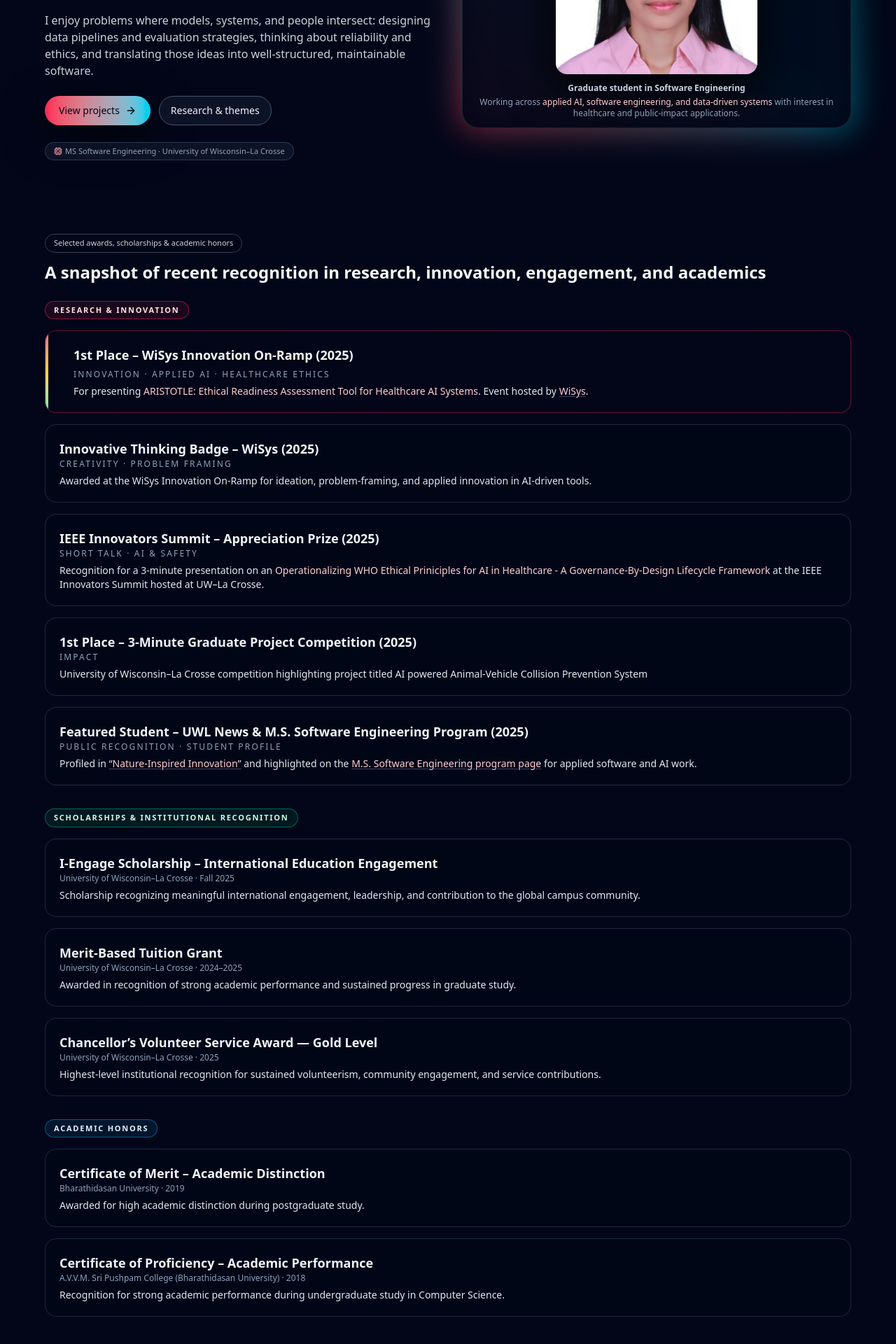
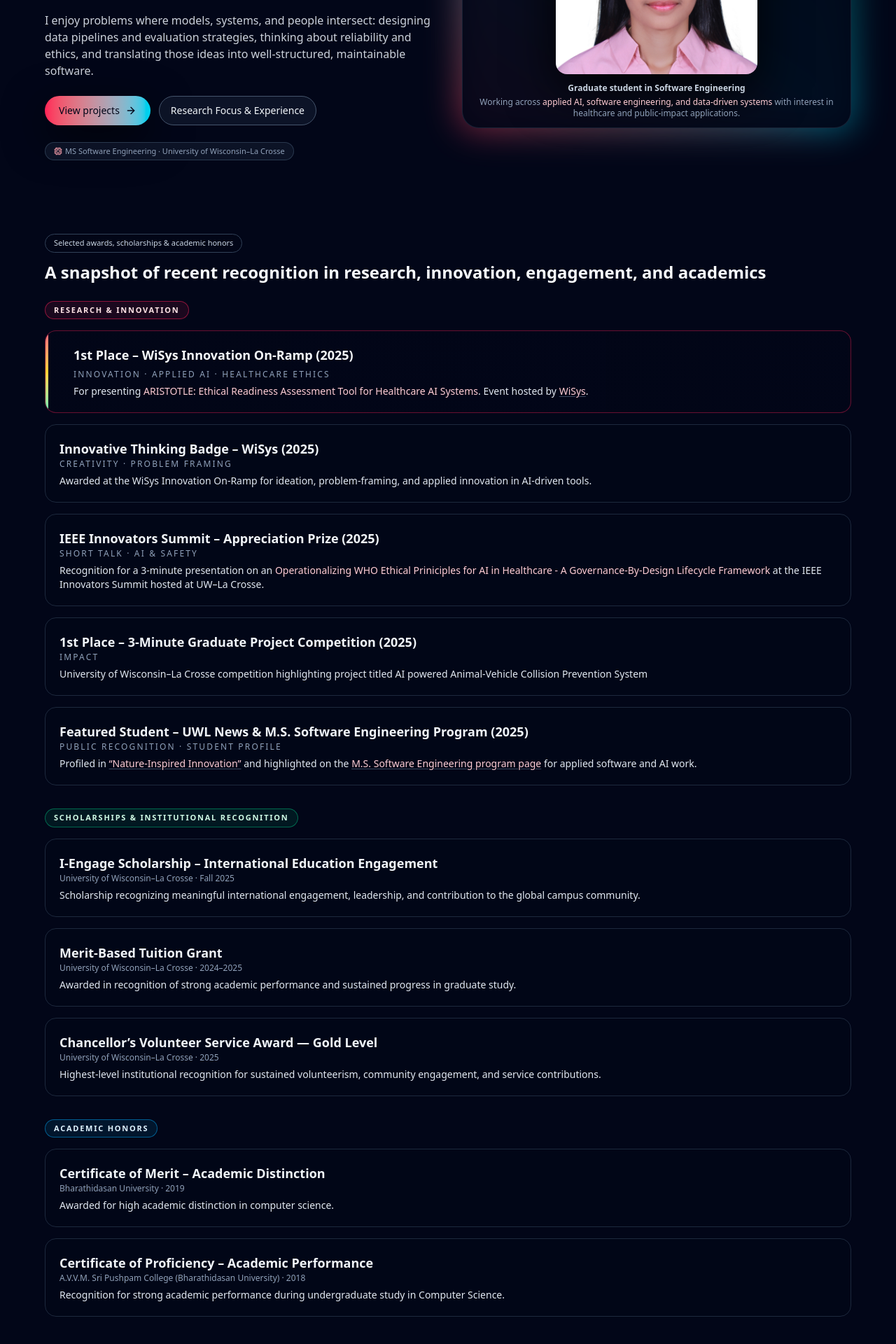
Before and after one commit to Kaaviyashri/Kaaviya_Portfolio, a React (Vite) app: page / in a window 1280 px wide. Shown: the part 354-2274 px from the top of the page at 70% size. Built offline with nearby package versions, Linux system fonts and the light colour scheme.

Commit message:
Update Home.jsx

```diff
--- a/src/pages/Home.jsx
+++ b/src/pages/Home.jsx
@@ -52,7 +52,7 @@ export default function Home() {
                 to="/research"
                 className="inline-flex items-center justify-center rounded-full border border-slate-600 bg-slate-900/80 px-4 py-2.5 text-sm font-medium text-slate-100 hover:border-rose-400 hover:text-rose-200 transition"
               >
-                Research & themes
+                Research Focus & Experience
               </Link>
             </div>
 
@@ -272,7 +272,7 @@ export default function Home() {
           </h3>
           <p className="text-xs text-slate-400">Bharathidasan University · 2019</p>
           <p className="text-sm text-slate-200 mt-1.5">
-            Awarded for high academic distinction during postgraduate study.
+            Awarded for high academic distinction in computer science.
           </p>
         </article>
 
```
